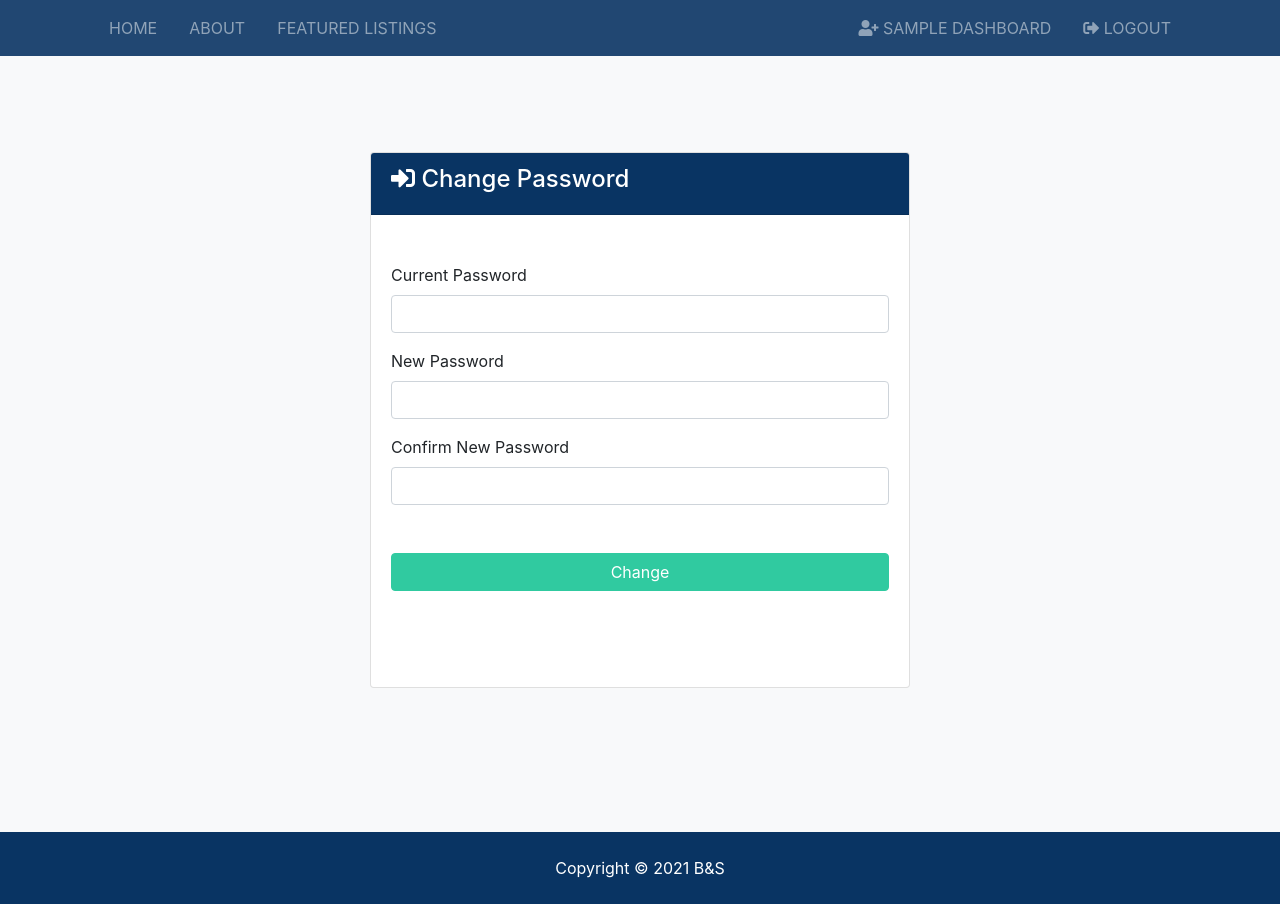
After one commit to rohitjire/SecondHand-Bookstore, a Django app: page /accounts/change_password/ in a window 1280 px wide. The commit adds this page. Run offline with Django 3.2, Linux system fonts and the light colour scheme; the visitor is signed in with stand-in values (Sample User, id 1); some libraries are stand-ins or nearby versions.

Commit message:
change password working

```diff
--- a/accounts/urls.py
+++ b/accounts/urls.py
@@ -9,5 +9,6 @@ urlpatterns = [
     path('dashboard/', views.dashboard, name='dashboard'),
     path('dashboard/myinquiries', views.myinquiries, name='myinquiries'),
     path('dashboard/inquiries', views.inquiries, name='inquiries'),
-    path('dashboard/send_reply', views.send_reply, name='send_reply')
+    path('dashboard/send_reply', views.send_reply, name='send_reply'),
+    path('change_password/',views.change_password,name='change_password')
 ]
--- a/accounts/views.py
+++ b/accounts/views.py
@@ -4,6 +4,7 @@ from listings.models import Listing
 from django.contrib import messages
 from django.contrib.auth.decorators import login_required
 from django.core.mail import send_mail
+from django.contrib.auth.hashers import check_password
 from django.contrib.auth import login, authenticate, logout
 from inquiry.models import Inquiry
 import random
@@ -172,8 +173,34 @@ def send_reply(request):
             [email],
             fail_silently=False
         )
-        messages.success(request,'your reply has been sent successfully')
+        messages.success(request, 'your reply has been sent successfully')
         return redirect('inquiries')
 
     else:
         return redirect('dashboard')
+
+
+@login_required
+def change_password(request):
+    if request.method == 'POST':
+        user = request.user
+
+        currentpassword = request.POST['currentpassword']
+        if not check_password(currentpassword,user.password):
+            messages.error(request,'Incorrect Current Password')
+            return redirect('dashboard')
+        password1 = request.POST['password1']
+        password2 = request.POST['password2']
+
+        if password1 == password2:
+            user.set_password(password1)
+            user.save()
+            messages.success(request, 'You have been logged out ')
+            messages.success(request, 'You have successfully changed the password')
+            messages.success(request, 'Use your new password to login')
+        else:
+            messages.error(request, 'Password do not match')
+        return redirect('dashboard')
+
+    else:
+        return render(request,'accounts/change_password.html')
--- /dev/null
+++ b/templates/accounts/change_password.html
@@ -0,0 +1,42 @@
+{% extends 'base.html' %}
+{% block title %}Login{% endblock %}
+{% block content %}
+
+  <section id="login" class="bg-light py-5">
+    <div class="container py-5">
+      <div class="row">
+        <div class="col-md-6 mx-auto">
+          <div class="card mb-5 pb-5">
+            <div class="card-header bg-primary text-white">
+              <h4>
+                <i class="fas fa-sign-in-alt"></i> Change Password</h4>
+            </div>
+            <div class="card-body py-5">
+              {% include 'partials/_alerts.html' %}
+              <form action="{% url 'change_password' %}" method="POST">
+                  {% csrf_token %}
+                  <div class="form-group">
+                  <label for="currentpassword">Current Password</label>
+                  <input type="password" name="currentpassword" class="form-control" required>
+                </div>
+                <div class="form-group">
+                  <label for="password1">New Password</label>
+                  <input type="password" name="password1" class="form-control" required>
+                </div>
+
+                <div class="form-group">
+                  <label for="password2">Confirm New Password</label>
+                  <input type="password" name="password2" class="form-control" required>
+                </div>
+
+                <input type="submit" value="Change" class="btn btn-secondary btn-block mt-5">
+              </form>
+            </div>
+          </div>
+        </div>
+      </div>
+    </div>
+  </section>
+
+
+{% endblock %}
--- a/templates/accounts/dashboard.html
+++ b/templates/accounts/dashboard.html
@@ -8,6 +8,8 @@
         <div class="col-md-12">
           <h1 class="display-4">{{request.user.first_name}}'s Dashboard</h1>
           <p class="lead">Manage your Book Listings/Inquiries</p>
+          {% include 'partials/_alerts.html' %}
+
         </div>
       </div>
     </div>
```
Also changed, not shown: templates/partials/_dashnav.html (+9 -0 lines).
